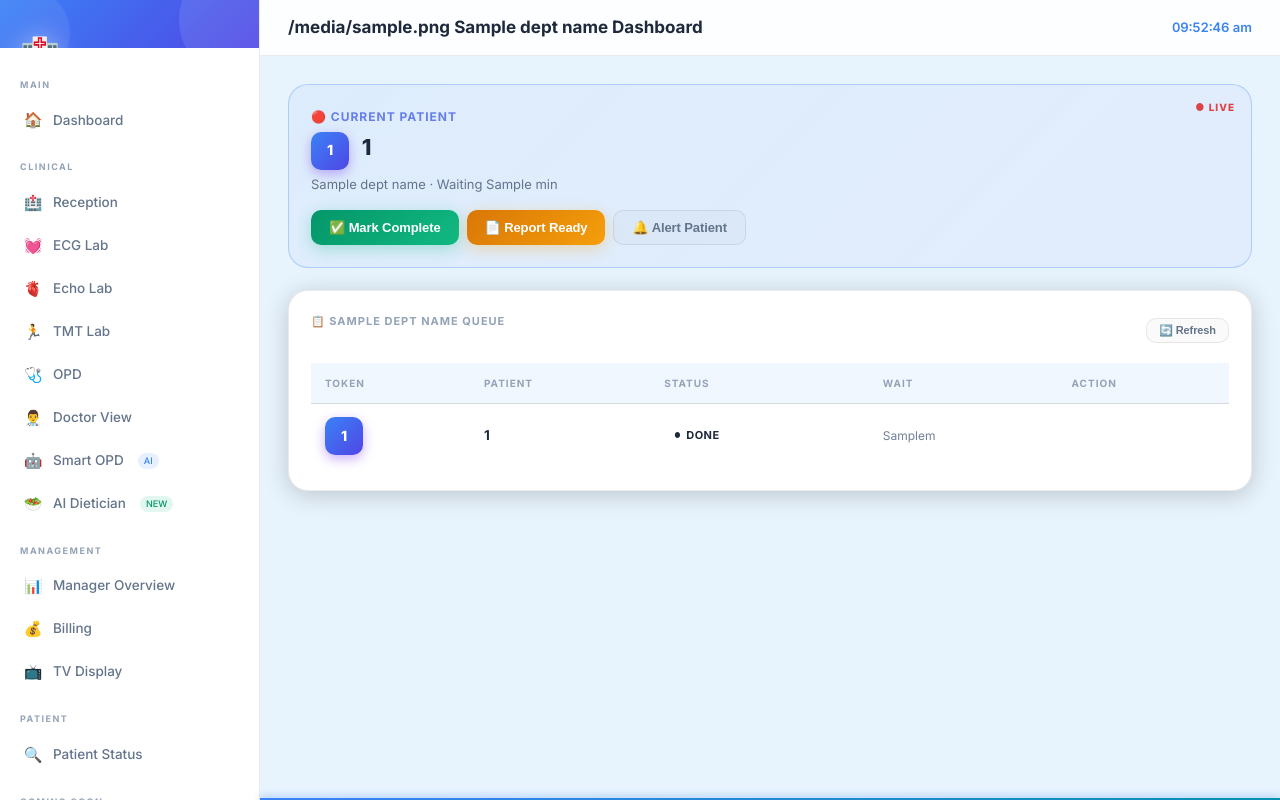
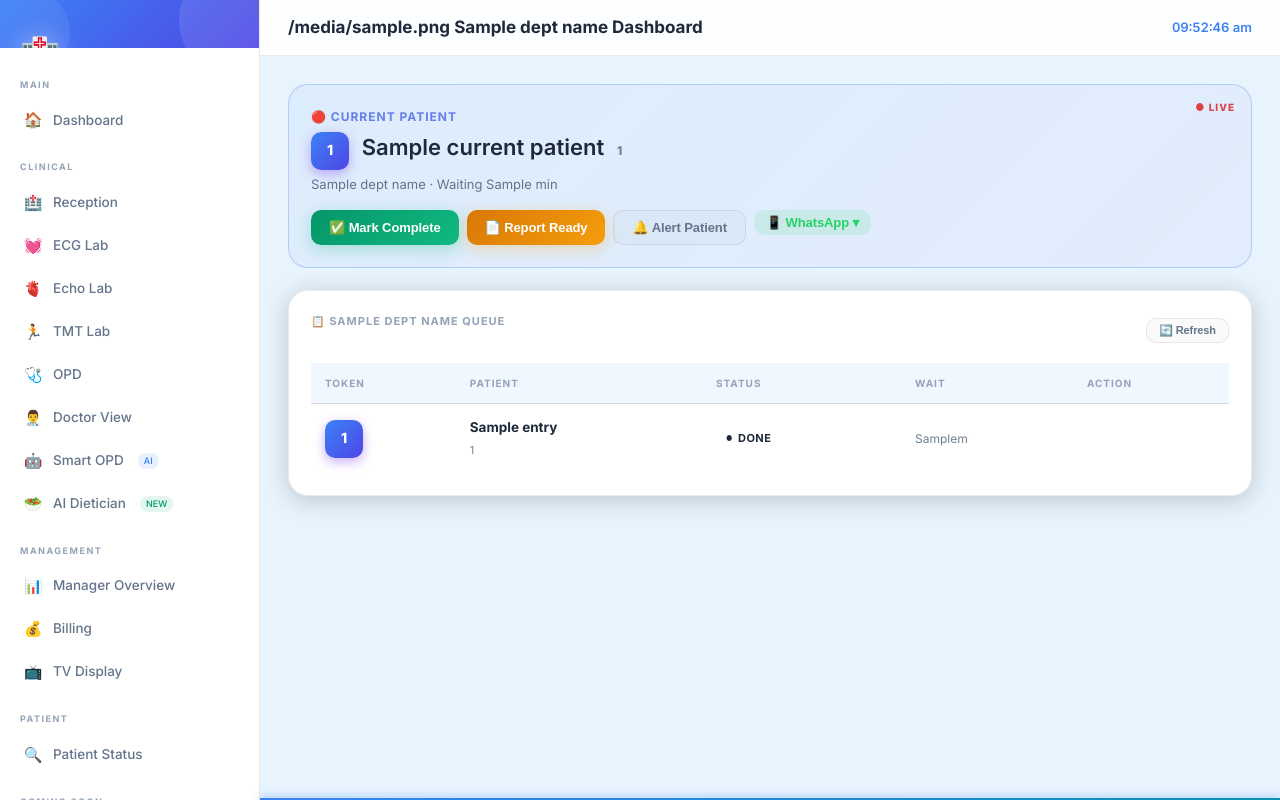
Before and after one commit to gurjeetsinghgill8-web/gil-clinic, a Python web app: template templates/dashboard/department.html in a window 1280 px wide. Run offline with Jinja, Linux system fonts and the light colour scheme; the template is opened without the code that fills it: most values are stand-ins (such as "Sample title", 1, 10 or a date in 2020).

Commit message:
fix: show patient name instead of ID in ECG/Echo/TMT/OPD lab queue + add WhatsApp share button to all lab pages (department.html)

```diff
--- a/templates/dashboard/department.html
+++ b/templates/dashboard/department.html
@@ -13,7 +13,8 @@
   </div>
   <div class="cp-name">
     <div class="token" style="display:inline-flex;margin-right:8px;">{{ current_patient.token_number }}</div>
-    {{ current_patient.patient_id }}
+    <span style="font-weight:600;">{{ current_patient.patient_name }}</span>
+    <span style="font-size:12px;color:#718096;margin-left:8px;">{{ current_patient.patient_id }}</span>
   </div>
   <div class="cp-meta">{{ dept_name }} · Waiting {{ current_patient.wait_minutes }} min</div>
   <div class="cp-actions">
@@ -35,6 +36,17 @@
       data-dept="{{ dept_id }}">
       🔔 Alert Patient
     </button>
+    <!-- WhatsApp Share Dropdown -->
+    <span style="position:relative;display:inline-block;">
+      <button class="btn btn-sm" onclick="toggleWAMenu()" style="background:rgba(37,211,102,0.12);border-color:#25D366;color:#25D366;font-size:13px;">
+        📱 WhatsApp ▾
+      </button>
+      <div id="wa-menu" style="display:none;position:absolute;top:100%;right:0;background:var(--card);border:1px solid var(--border);border-radius:8px;z-index:200;min-width:180px;box-shadow:0 8px 30px rgba(0,0,0,0.15);margin-top:4px;">
+        <button class="btn btn-sm btn-ghost" onclick="shareWA('reception')" style="display:flex;width:100%;border-radius:0;border-bottom:1px solid var(--border);padding:10px 14px;">🏥 Send to Reception</button>
+        <button class="btn btn-sm btn-ghost" onclick="shareWA('doctor')" style="display:flex;width:100%;border-radius:0;border-bottom:1px solid var(--border);padding:10px 14px;">👨‍⚕️ Send to Doctor</button>
+        <button class="btn btn-sm btn-ghost" onclick="shareWA('manager')" style="display:flex;width:100%;border-radius:0;padding:10px 14px;">👔 Send to Manager</button>
+      </div>
+    </span>
   </div>
 </div>
 {% else %}
@@ -63,7 +75,7 @@
       {% for entry in queue %}
       <tr>
         <td><div class="token">{{ entry.token_number }}</div></td>
-        <td><strong>{{ entry.patient_id }}</strong></td>
+        <td><strong>{{ entry.patient_name }}</strong><br><span style="font-size:11px;color:#718096;">{{ entry.patient_id }}</span></td>
         <td>
           <span class="status status-{{ entry.status | lower | replace(' ', '_') }}">
             {{ entry.status }}
@@ -116,8 +128,83 @@
 {% endblock %}
 
 {% block extra_js %}
+<!-- Hidden fields for WhatsApp number storage -->
+<input type="hidden" id="wa-reception" value="">
+<input type="hidden" id="wa-manager" value="">
+<input type="hidden" id="wa-doctor" value="">
+<input type="hidden" id="dept-name" value="{{ dept_name }}">
+<input type="hidden" id="dept-icon" value="{{ dept_icon }}">
 <script>
   window.STAFF_NAME = '{{ dept_name }} Tech';
   window.autoRefreshEnabled = true;
+
+  // ── WhatsApp Jugaad for Labs ─────────────────────────────────────
+  let waMenuOpen = false;
+
+  // Load WhatsApp numbers from settings API
+  function loadWASettings() {
+    fetch('/staff/api/dietitian-settings')
+      .then(r => r.json())
+      .then(s => {
+        document.getElementById('wa-reception').value = s.wa_reception || '';
+        document.getElementById('wa-manager').value = s.wa_manager || '';
+        document.getElementById('wa-doctor').value = s.wa_doctor || '';
+      })
+      .catch(() => {});
+  }
+  loadWASettings();
+
+  function toggleWAMenu() {
+    waMenuOpen = !waMenuOpen;
+    document.getElementById('wa-menu').style.display = waMenuOpen ? 'block' : 'none';
+  }
+  // Close menu on outside click
+  document.addEventListener('click', function(e) {
+    if (waMenuOpen && !e.target.closest('#wa-menu') && !e.target.closest('[onclick*="toggleWAMenu"]')) {
+      waMenuOpen = false;
+      document.getElementById('wa-menu').style.display = 'none';
+    }
+  });
+
+  function shareWA(role) {
+    const ptNameEl = document.querySelector('.cp-name span:first-of-type');
+    const name = ptNameEl ? ptNameEl.textContent.trim() : 'Patient';
+    const deptName = document.getElementById('dept-name').value;
+    const deptIcon = document.getElementById('dept-icon').value;
+    const token = document.querySelector('.cp-name .token');
+    const tokenNum = token ? token.textContent.trim() : '';
+
+    let number = '';
+    let msg = '';
+
+    switch(role) {
+      case 'reception':
+        number = document.getElementById('wa-reception').value;
+        msg = `🏥 *New ${deptName} Patient*\n\n👤 *${name}* (Token #${tokenNum})\n📋 ${deptName} Lab — ${deptIcon}\n\n— GIL CLINIC`;
+        break;
+      case 'doctor':
+        number = document.getElementById('wa-doctor').value;
+        msg = `👨‍⚕️ *${deptName} Lab — Patient Alert*\n\n👤 *${name}* (Token #${tokenNum})\n📋 ${deptName} Lab Report Ready/In Progress\n\n— GIL CLINIC`;
+        break;
+      case 'manager':
+        number = document.getElementById('wa-manager').value;
+        msg = `📊 *${deptName} Lab Update*\n\n👤 *${name}* (Token #${tokenNum})\n📋 ${deptName} Lab\n\n— GIL CLINIC`;
+        break;
+    }
+
+    if (!number) {
+      showToast('Set ' + role + ' WhatsApp number in OPD Settings', 'error');
+      waMenuOpen = false;
+      document.getElementById('wa-menu').style.display = 'none';
+      return;
+    }
+
+    number = number.replace(/[^0-9]/g, '');
+    const url = 'https://wa.me/' + number + '?text=' + encodeURIComponent(msg);
+    window.open(url, '_blank');
+    showToast('📱 WhatsApp opened for ' + role, 'success');
+    waMenuOpen = false;
+    document.getElementById('wa-menu').style.display = 'none';
+  }
 </script>
 {% endblock %}
```
